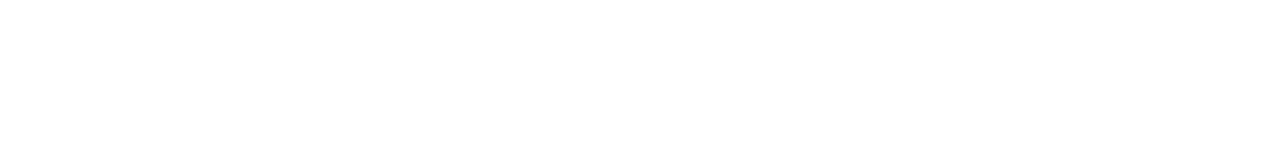
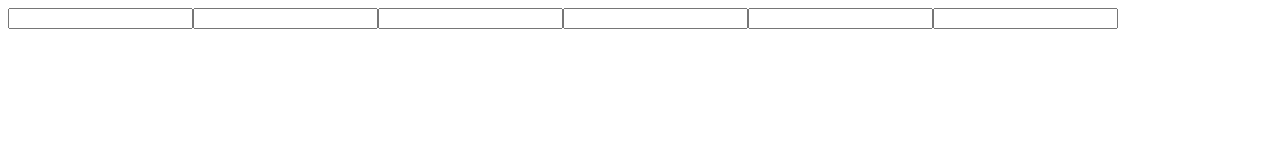
Before and after one commit to acciojob/OTP-abderaj17, a website: page main.html in a window 1280 px wide. Drawn offline with Linux system fonts and the light colour scheme.

Commit message:
created a submission

```diff
--- a/main.html
+++ b/main.html
@@ -10,6 +10,14 @@
 	<!-- the entire body must be written by student -->
     <script type="text/javascript" src="./script.js">
 </script>
+	<div class="code-container">
+		<input type="number" class="code">
+		<input type="number" class="code">
+		<input type="number" class="code">
+		<input type="number" class="code">
+		<input type="number" class="code">
+		<input type="number" class="code">
+	</div>
 
 </body>
 
--- a/styles.css
+++ b/styles.css
@@ -1 +1,5 @@
 /*  your css code here. If applicable */
+.code-container{
+	display:flex;
+	align-items: center;
+}
```
